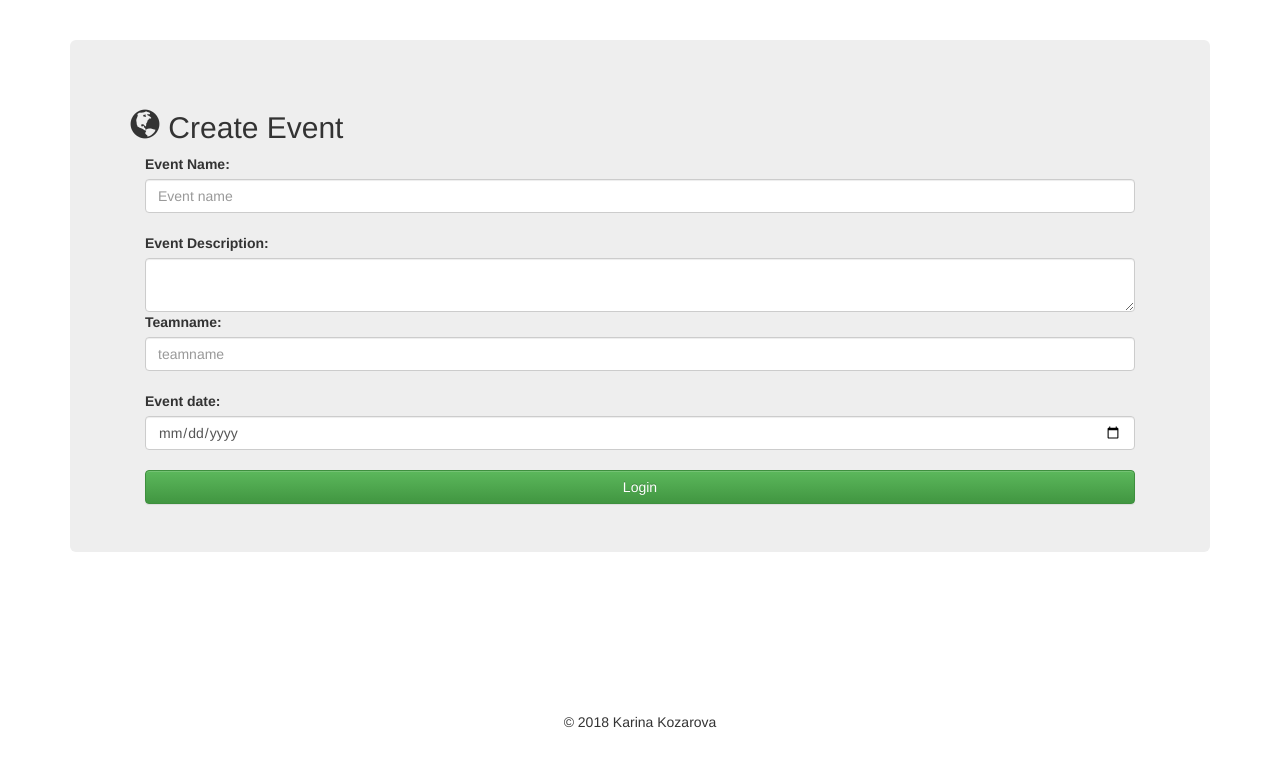
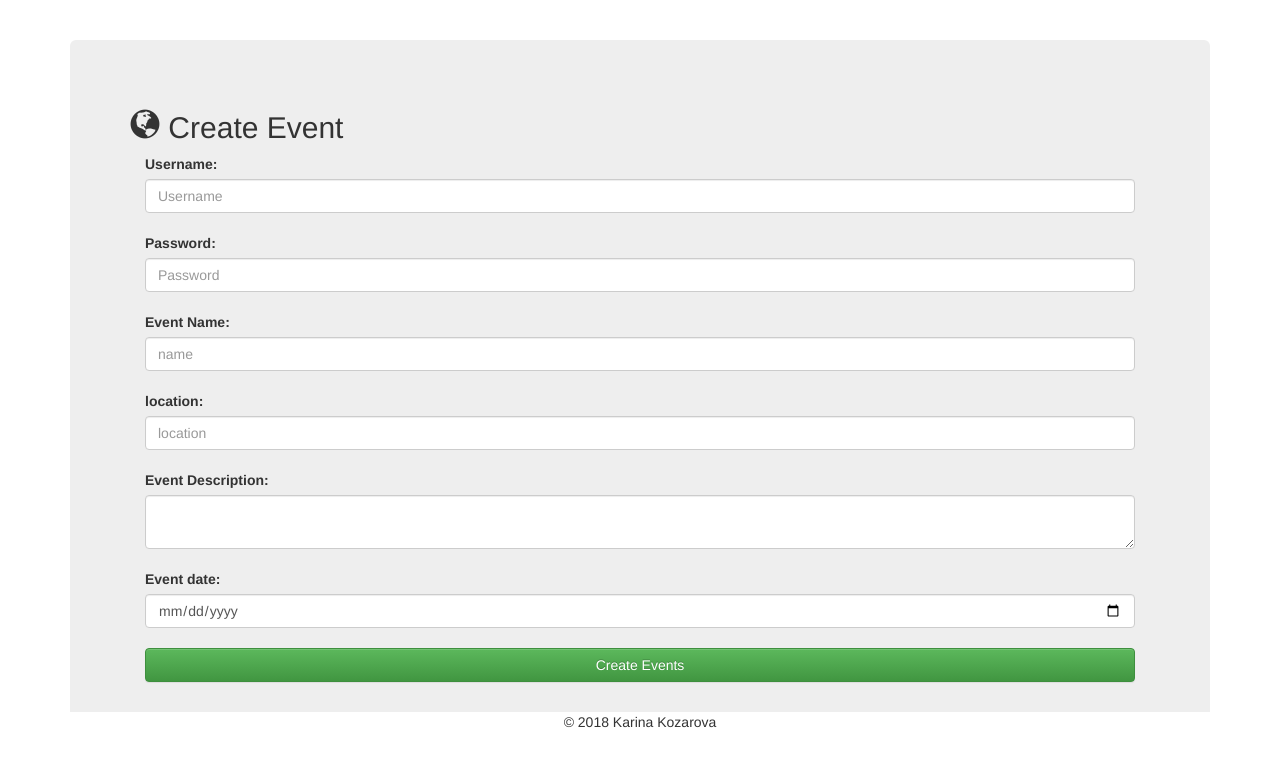
Before and after one commit to karinakozarova/SportStat, a Python web app: template app/templates/new_event.html in a window 1280 px wide. Shown: the part 40-800 px from the top of the page. Run offline with Jinja, Linux system fonts and the light colour scheme; the template is opened without the code that fills it, so the values that code supplies are empty; some libraries are stand-ins or nearby versions; some web fonts are replaced.

Commit message:
started parsing information about events

```diff
--- a/app/templates/new_event.html
+++ b/app/templates/new_event.html
@@ -6,29 +6,53 @@
       <h2> <i class="glyphicon glyphicon-globe"></i>  Create Event </h2>
       <div class="container-fluid">
       {% if error %}
+
       <div class="alert alert-danger">
         <p class="error"  class="alert alert-danger"><strong>Error:</strong> {{ error }} </p>
       </div>
       {% endif %}
 
+      {% if logged_in %}
+      <br>
+      <div class="alert alert-success">
+        <p class="error"  class="alert alert-success">You have successfully created an event!</p>
+      </div>
+      {% else %}
+          <form action="" method="post">
+            <label for="name">Username:</label>
+            <input type="text" class="form-control" placeholder="Username" name="username" value="{{
+              request.form.username }}">
+              <br>
 
-        <form action="" method="post">
+            <label for="password">Password: </label>
+
+            <input type="password" class="form-control" placeholder="Password" name="password" value="{{
+              request.form.password }}">
+            <br>
+
             <label for="eventname">Event Name: </label>
-            <input class="form-control" name="eventName" placeholder="Event name" type="text" /> <br>
+            <input type="text" class="form-control" placeholder="name" name="name" value="{{
+              request.form.name }}">
+              <br>
+
+            <label for="location">location: </label>
+            <input type="location" class="form-control" placeholder="location" name="location" value="{{
+              request.form.location }}">
+            <br>
 
             <label for="eventdescription">Event Description: </label>
-            <textarea name="message" id="message" class="form-control" placeholder=" Enter the evenet description here..."> </textarea>
-
-            <label for="teamname">Teamname: </label>
-            <input type="teamname" class="form-control" placeholder="teamname" name="teamname" value="{{
-              request.form.teamname}}">
-            <br>
+            <textarea class="form-control" placeholder="eventdescription" name="eventdescription" value="{{
+              request.form.eventdescription }}" placeholder=" Enter the evenet description here..."> </textarea>
+              <br>
 
             <label for="eventdate">Event date: </label>
-            <input type="date" name="date" class="form-control" >
+            <input type="date" class="form-control" placeholder="eventdate" name="eventdate" value="{{
+              request.form.eventdate }}">
             <br>
-          <button type="submit" class="btn btn-success btn-block" value="Login">Login</button>
-        </form>
+            <button type="submit" class="btn btn-success btn-block" value="Login">Create Events</button>
+          </form>
+
+      {% endif %}
 
       </div>
 </div>
```
Also changed, not shown: app/views.py (+26 -2 lines).
